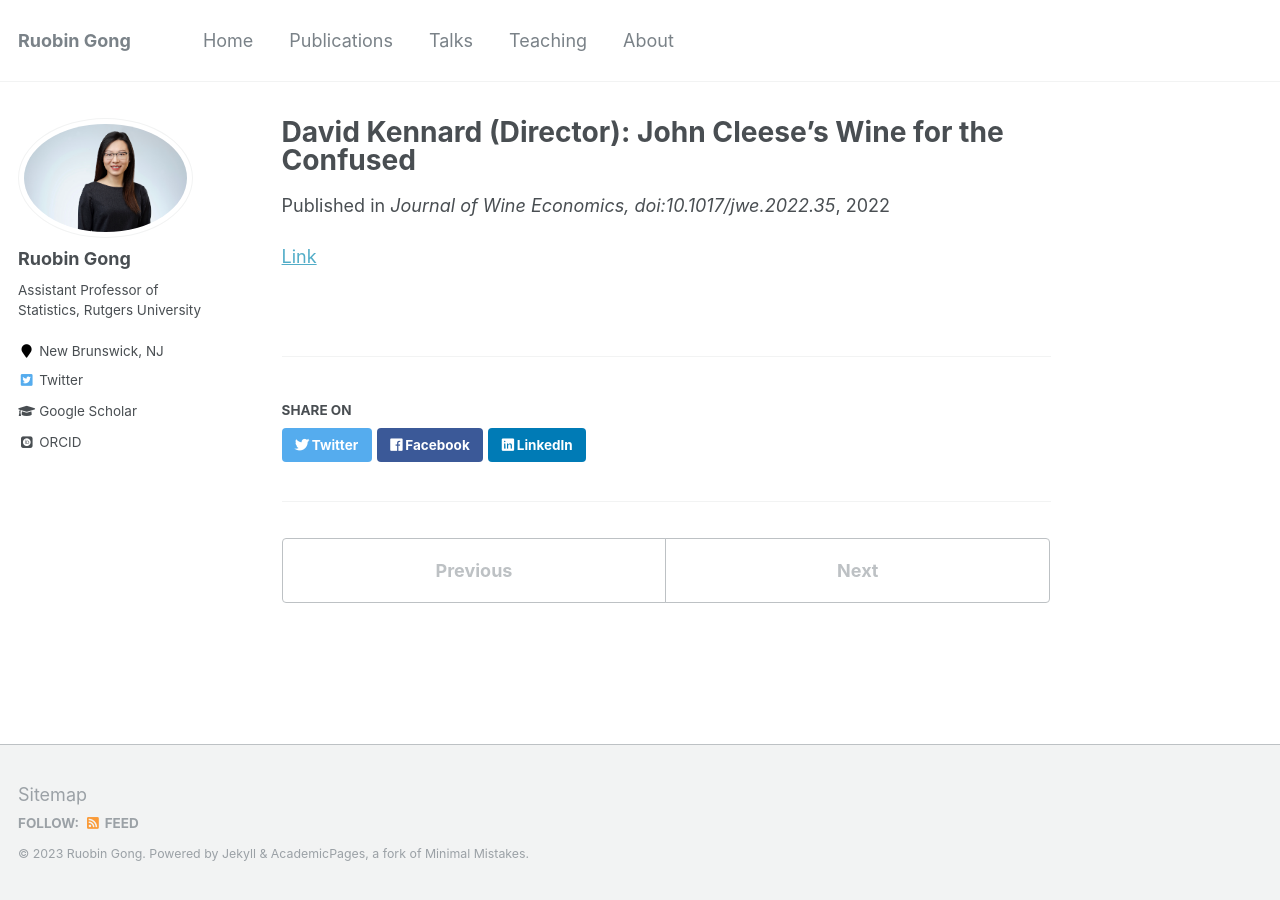
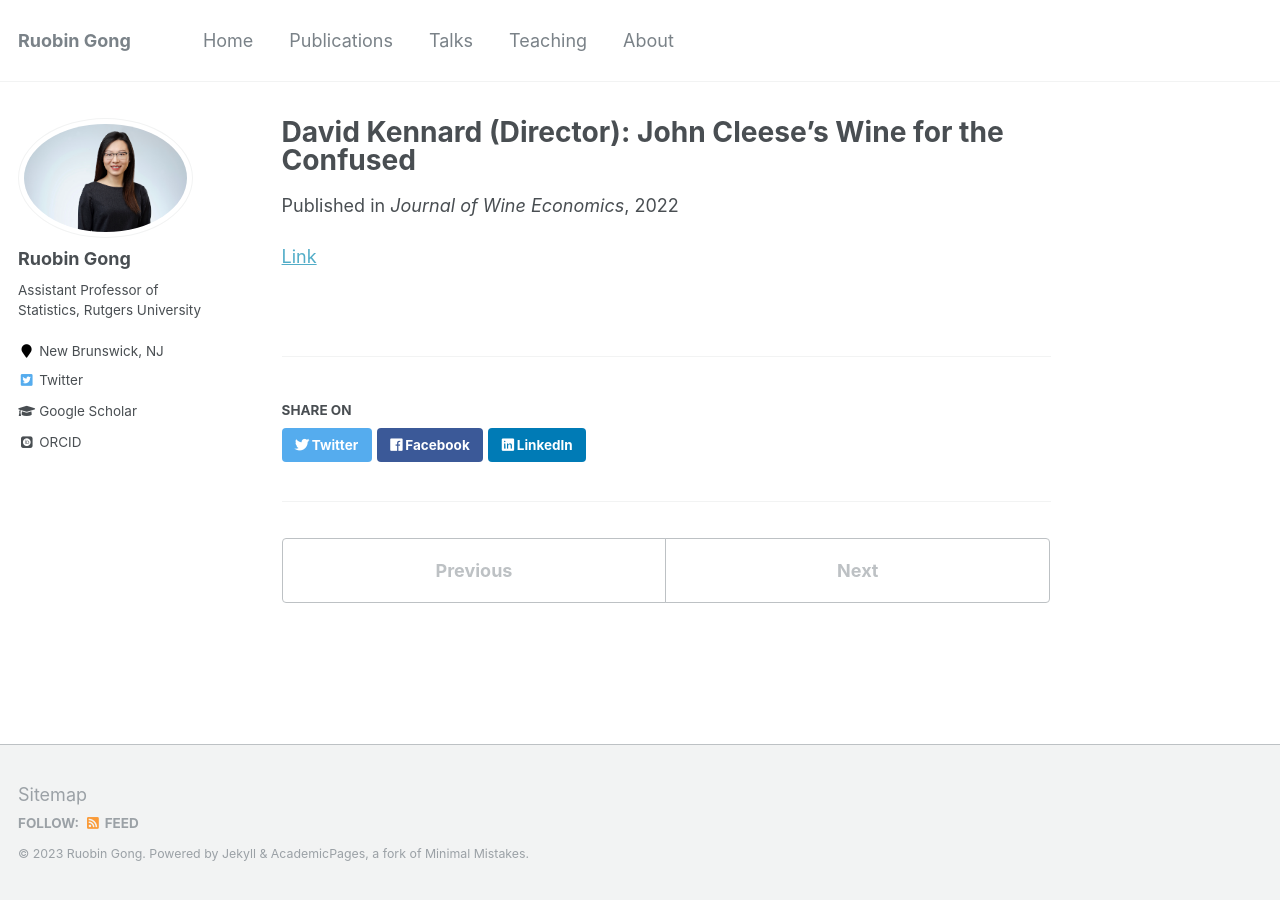
Before and after one commit to RuobinGong/RuobinGong.github.io, a Jekyll site: the page built from _publications/2022-09-28-cleese.md, in a window 1280 px wide. Built offline with Jekyll 4.4.1, drawn with Linux system fonts in a browser that asks for light colours; some web fonts are replaced.

Commit message:
Update 2022-09-28-cleese.md

```diff
--- a/_publications/2022-09-28-cleese.md
+++ b/_publications/2022-09-28-cleese.md
@@ -4,7 +4,7 @@ collection: publications
 permalink: /publication/2022-09-28-cleese
 excerpt: ''
 date: 2022-09-28
-venue: 'Journal of Wine Economics, doi:10.1017/jwe.2022.35'
+venue: 'Journal of Wine Economics'
 author: 'R Gong'
 
 ---
```
